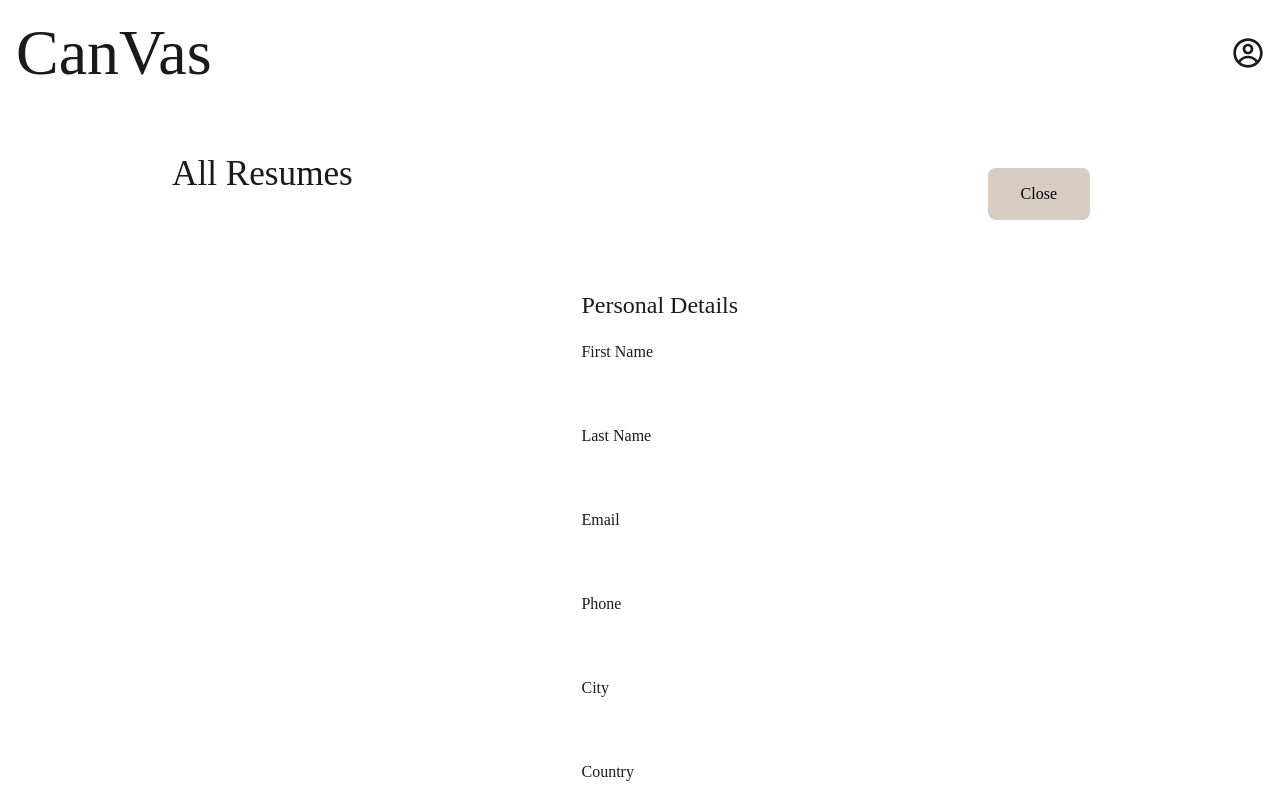
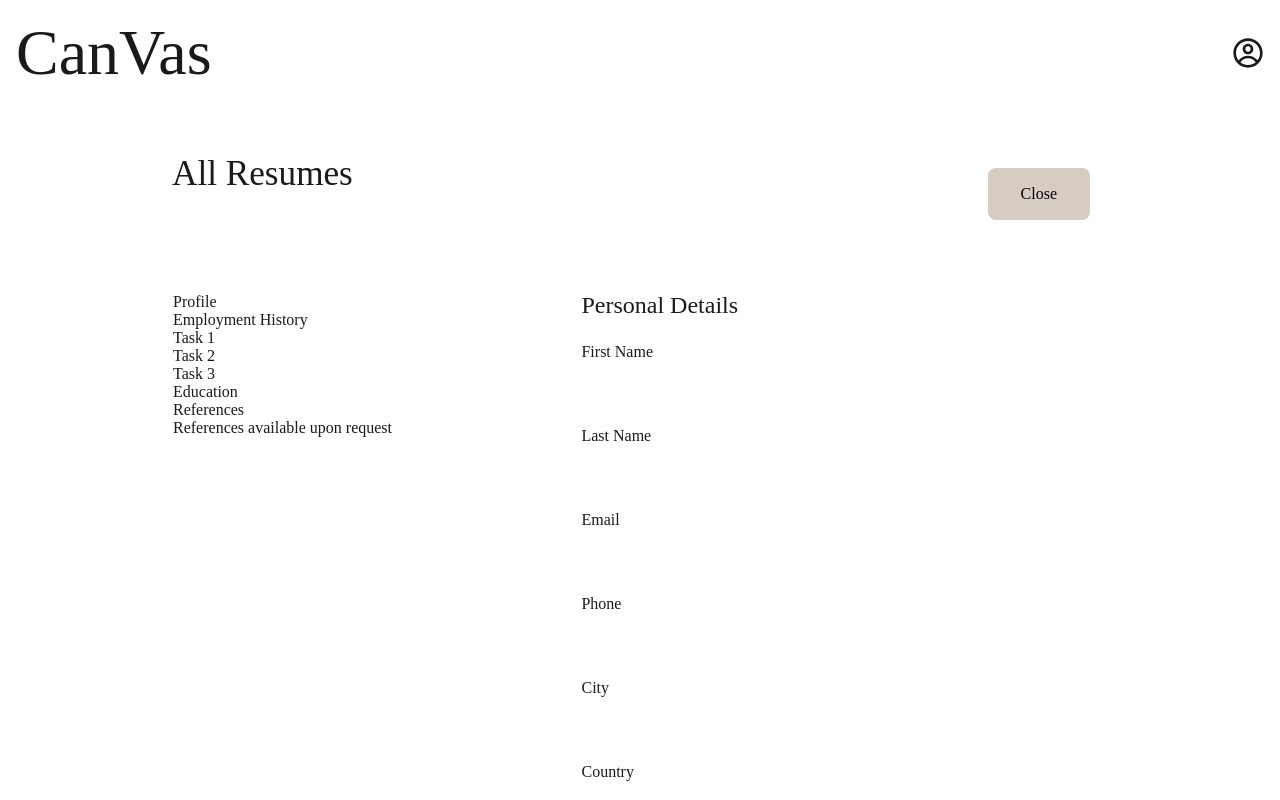
Before and after one commit to dylewskii/cv-builder, a React app in the folder cv-builder/: page / in a window 1280 px wide. Both pictures are taken after a click on the element 747 px from the left and 417 px from the top of the page. Shown: the top 800 px of the page. Built offline with nearby package versions, Linux system fonts and the light colour scheme; the HTML template or start-up script is replaced by a standard one.

Commit message:
begin rendering CV preview

```diff
--- a/cv-builder/src/components/CreateCV.jsx
+++ b/cv-builder/src/components/CreateCV.jsx
@@ -41,12 +41,63 @@ export default function CreateCV() {
 
   return (
     <div className={createCSS.createContainer}>
-      <section className={createCSS.previewPanel}></section>
+      <section className={createCSS.previewPanel}>
+        <div className={createCSS.previewDetails}>
+          <h4>
+            {details.fName} {details.lName}
+          </h4>
+          <p>{details.email}</p>
+          <p>{details.tel}</p>
+          <p>{details.city}</p>
+          <p>{details.country}</p>
+        </div>
+        <div className={createCSS.previewSummary}>
+          <h4>Profile</h4>
+          <p>{summary}</p>
+        </div>
+        <div className={createCSS.previewHistory}>
+          <h4>Employment History</h4>
+          <div className={createCSS.employerBox}>
+            <h5>
+              {history.jobTitle} {history.employer} {history.dateRange}
+            </h5>
+            <ul>
+              <li>Task 1</li>
+              <li>Task 2</li>
+              <li>Task 3</li>
+            </ul>
+          </div>
+        </div>
+        <div className={createCSS.previewEducation}>
+          <h4>Education</h4>
+          <div className={createCSS.educationBox}>
+            <h5>
+              {education.school} {education.degree} {education.dateRange}
+            </h5>
+            <p>{education.city}</p>
+            <p>{education.description}</p>
+          </div>
+        </div>
+        <div className={createCSS.previewReferences}>
+          <h4>References</h4>
+          {!references.hide ? (
+            <p>References available upon request</p>
+          ) : (
+            <div className={createCSS.referenceBox}>
+              <h5>
+                {references.referent} {references.company}
+              </h5>
+              <p>{references.email}</p>
+              <p>{references.phone}</p>
+            </div>
+          )}
+        </div>
+      </section>
       <section className={createCSS.editPanel}>
         <form>
           <PersonalDetails details={details} setDetails={setDetails} />
 
-          <ProfessionalSummary summary={summary} setSummary={summary} />
+          <ProfessionalSummary summary={summary} setSummary={setSummary} />
 
           <EmploymentHistory history={history} setHistory={setHistory} />
 
```
